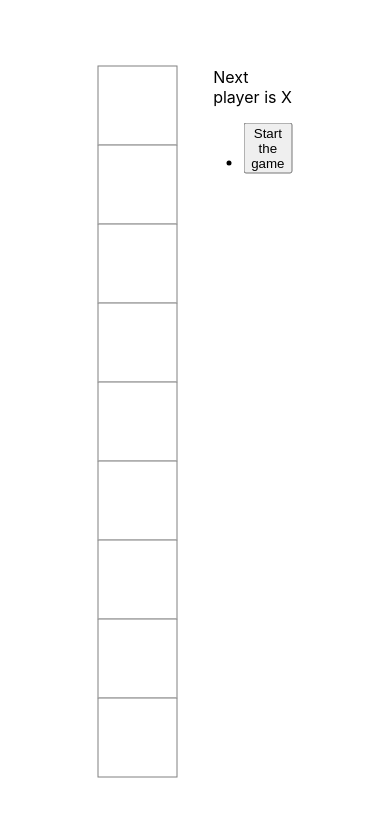
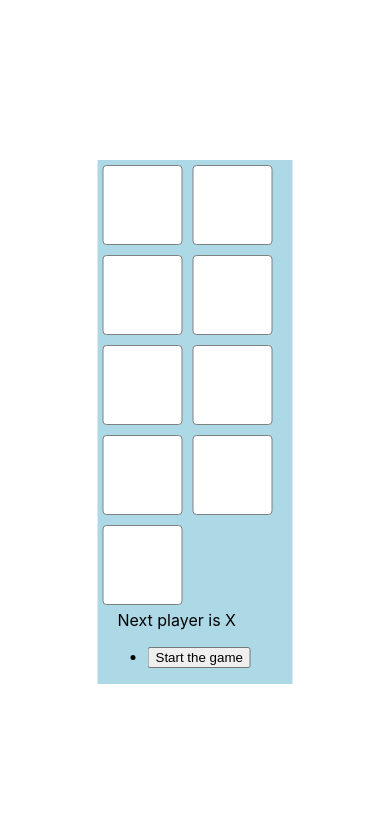
Before and after one commit to zrsmith-react-projects/tic-tac-toe, a React (Create React App) app: page / in a window 390 px wide. Shown: the top 816 px of the page. Built offline with nearby package versions, Linux system fonts and the light colour scheme.

Commit message:
add @media and some styling

```diff
--- a/src/App.css
+++ b/src/App.css
@@ -11,13 +11,15 @@
   font-size: 40px;
   font-weight: bold;
   line-height: 80px;
+  margin: 5px;
+  border-radius: 4px;
 }
 
 .square:focus {
   outline: none;
 }
 
-.border-row:after {
+￼.border-row:after {
   clear: both;
   content: "";
   display: table;
@@ -25,12 +27,20 @@
 
 .game {
   position: absolute;
+
+  background: lightblue;
   top: 50%;
   left: 50%;
   transform: translate(-50%, -50%);
   display: flex;
   flex-direction: row;
   margin: 0 auto;
+}
+
+@media screen and (max-width: 872px) {
+  .game {
+    flex-direction: column;
+  }
 }
 
 ol,
```
